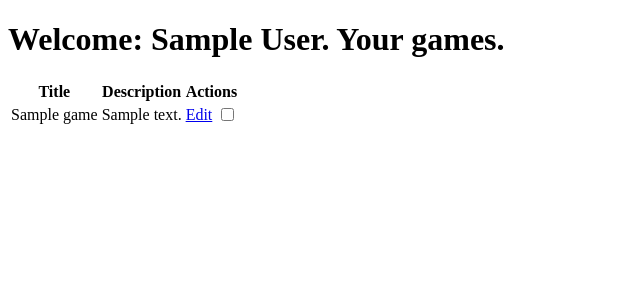
After one commit to GuardianTron/Chip8-Arcade, a Flask app: template templates/game_list_dev.html in a window 1280 px wide. The commit adds this page. Shown: the top 300 px of the page, without its empty margins (0-640 px from the left). Run offline with Flask 2, Linux system fonts and the light colour scheme; the template is opened without the code that fills it: values that come from a table or form of the project are taken from there, others are empty; a user stored in the database is signed in; tables that the repository leaves empty hold one stand-in row (values such as "Sample post"); some libraries are stand-ins or nearby versions.

Commit message:
Created initial page to list games for a given developer.

```diff
--- a/app.py
+++ b/app.py
@@ -104,6 +104,11 @@ def game_profile(id):
         return render_template('profile.html',game=game),404
     return render_template('profile.html',game=game)
 
+@app.route('/game/mygames')
+@roles_accepted('Game Developer')
+def list_games_developer():
+    games = current_user.games
+    return render_template('game_list_dev.html',games=games)
 
 if __name__ == "__main__":
     app.run(debug=True)
--- /dev/null
+++ b/templates/game_list_dev.html
@@ -0,0 +1,22 @@
+{% extends "base.html" %}
+{% block title %}{{ current_user.name }}: Games{% endblock %}
+
+
+{% block main %}
+<h1> Welcome: {{ current_user.name }}.  Your games.</h1>
+<table>
+    <thead>
+        <tr><th>Title</th><th>Description</th><th colspan='2'>Actions</th></tr>
+    </thead>
+    <tbody>
+        {% for game in games %}
+        <tr>
+            <td>{{ game.title }}</td>
+            <td>{{ game.description }}</td>
+            <td><a href="{{ url_for('update_game',id=game.id) }}">Edit</a></td>
+            <td><input type='checkbox' name='game_ids[]' value="{{ game.id }}"></td>
+        </tr>
+        {% endfor %}
+    </tbody>
+</table>
+{% endblock %}
--- a/templates/profile.html
+++ b/templates/profile.html
@@ -7,4 +7,6 @@
 <p>
     {{ game.description }}
 </p>
+
+<p>{{ current_user.name }}</p>
 {% endblock %}
```
